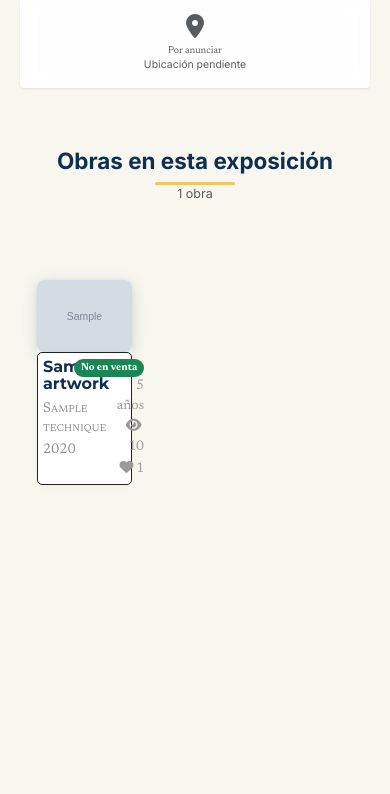
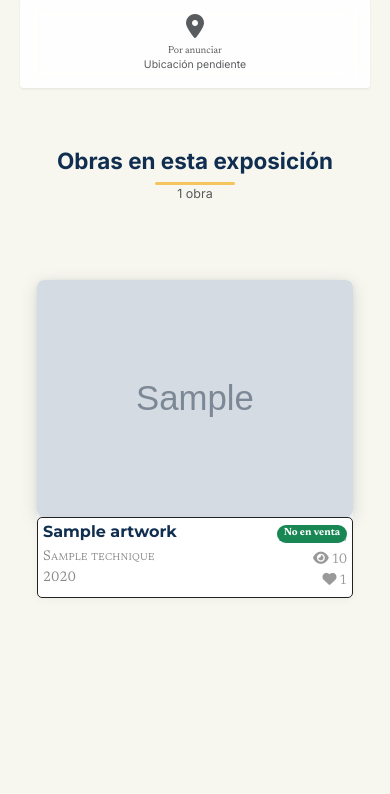
Before and after one commit to carlo2594/art-gallery-platform, a Node project: template views/public/exhibitionDetail.pug in a window 390 px wide. Shown: the part 1071-1865 px from the top of the page. Run offline with Node 20 templates, Linux system fonts and the light colour scheme; the template is opened without the code that fills it: most values are stand-ins (such as "Sample title", 1, 10 or a date in 2020); grey boxes marked "Sample" are stand-in pictures; some libraries are stand-ins or nearby versions.

Commit message:
Improve artwork grid responsiveness and box sizing
Added responsive CSS rules for the artwork grid to adjust column widths on smaller screens and ensure proper box sizing. These changes enhance the layout and appearance of the artwork grid across different device sizes.

```diff
--- a/public/css/style.css
+++ b/public/css/style.css
@@ -1252,6 +1252,7 @@
   list-style: none;
   margin: 30px auto;
   padding: 0;
+  position: relative;
 }
 .artwork-grid li,
 .artwork-grid .artwork-grid__item {
@@ -1260,12 +1261,23 @@
   padding: 7px;
   width: 33%;
   opacity: 0;
+  box-sizing: border-box;
 }
 .artwork-grid li.shown,
 .no-js .artwork-grid li,
 .no-cssanimations .artwork-grid li { opacity: 1; }
 .artwork-grid li a,
 .artwork-grid li img { outline: none; border: none; display: block; max-width: 100%; }
+
+/* Responsive columns for artwork grid */
+@media (max-width: 991.98px) {
+  .artwork-grid li,
+  .artwork-grid .artwork-grid__item { width: 50%; }
+}
+@media (max-width: 575.98px) {
+  .artwork-grid li,
+  .artwork-grid .artwork-grid__item { width: 100%; }
+}
 
 .artwork-grid__body {
   padding: 0.5rem;
@@ -1339,6 +1351,16 @@
   .artist-detail-page .artist-hero-card .hero-title { font-size: clamp(1.8rem, 8vw, 2.4rem); }
   .artist-detail-page .stats-floating .col-10 { width: 100%; max-width: 100%; }
   .artist-detail-page .artist-techniques-card { padding: 12px !important; }
+}
+
+/* Artwork grid final responsive overrides to win cascade order */
+@media (max-width: 991.98px) {
+  .artwork-grid > li,
+  .artwork-grid .artwork-grid__item { width: 50% !important; }
+}
+@media (max-width: 575.98px) {
+  .artwork-grid > li,
+  .artwork-grid .artwork-grid__item { width: 100% !important; }
 }
 
 /* Transparent card style for left hero content
```
